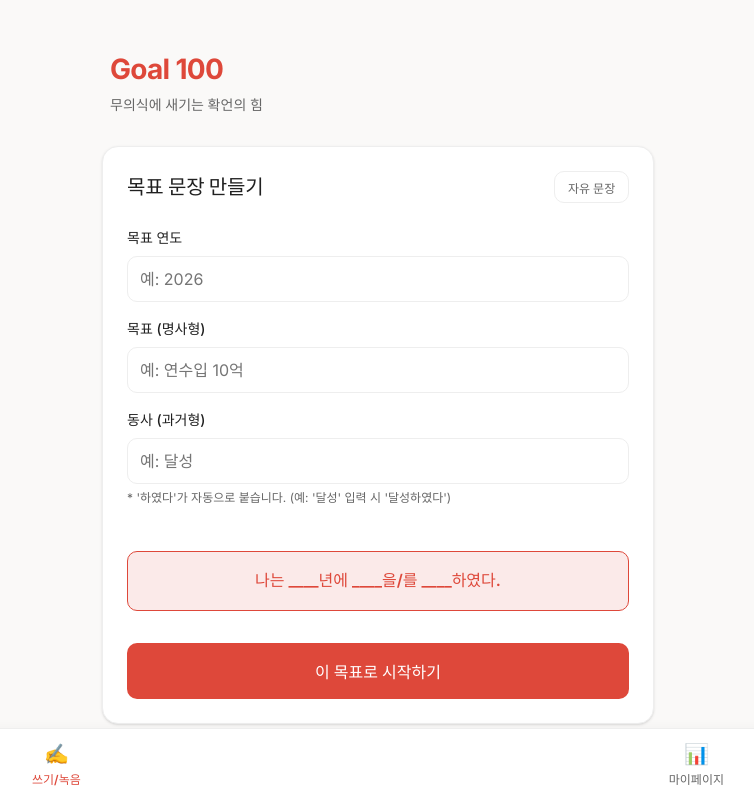
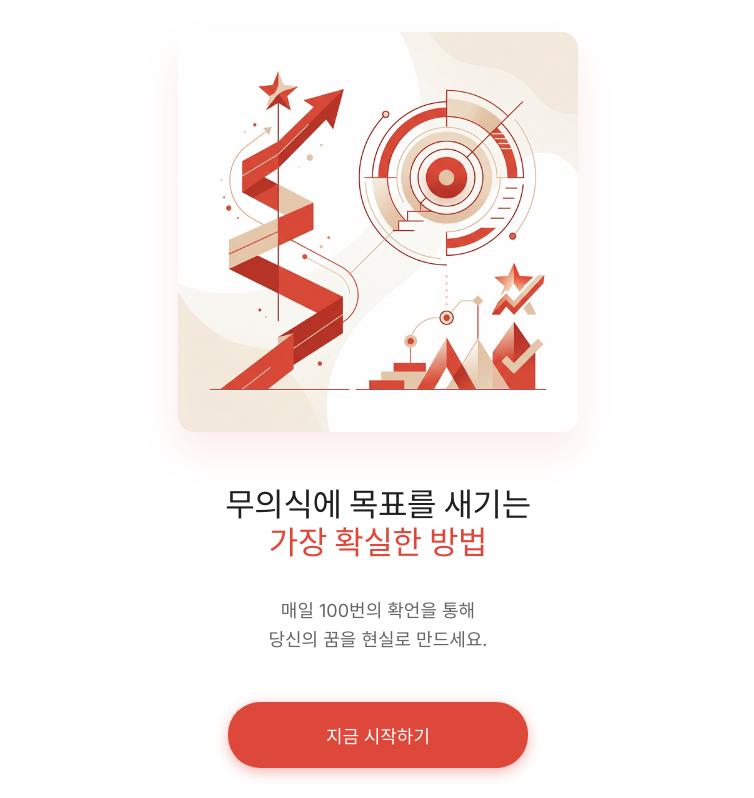
Before and after one commit to ddidddong/speak_dream, a React (Vite) app: page / in a window 1280 px wide. Shown: the top 798 px of the page, without its empty margins (262-1016 px from the left). Built offline with nearby package versions, Linux system fonts and the light colour scheme.

Commit message:
Implement Landing Launcher Page

```diff
--- a/src/App.jsx
+++ b/src/App.jsx
@@ -4,13 +4,22 @@ import GoalGenerator from './components/GoalGenerator';
 import WorkArea from './components/WorkArea';
 import MyPage from './components/MyPage';
 import Info from './components/Info';
+import LandingPage from './components/LandingPage';
 
 function App() {
   const { goal, count, stats, history, setGoal, incrementCount, resetGoal } = useGoalPersistence();
   const [view, setView] = useState('home'); // 'home' or 'mypage'
+  const [hasStarted, setHasStarted] = useState(() => {
+    // If there's already a goal, skip landing
+    return !!goal;
+  });
+
+  if (!hasStarted && !goal) {
+    return <LandingPage onStart={() => setHasStarted(true)} />;
+  }
 
   return (
-    <div className="container">
+    <div className="container" style={{ animation: 'fadeIn 0.5s ease-out' }}>
       <header style={{ padding: '2rem 1rem 1rem 1rem', display: 'flex', flexDirection: 'column', alignItems: 'flex-start' }}>
         <h1 style={{ fontSize: '1.75rem', fontWeight: 800, color: 'var(--accent)', letterSpacing: '-0.025em' }}>
           Goal 100
@@ -99,6 +108,13 @@ function App() {
       <footer style={{ marginTop: '3rem', padding: '2rem 1rem', textAlign: 'center', opacity: 0.5 }}>
         <p style={{ fontSize: '0.75rem' }}>© 2026 Goal 100. Always keep going.</p>
       </footer>
+
+      <style>{`
+        @keyframes fadeIn {
+          from { opacity: 0; }
+          to { opacity: 1; }
+        }
+      `}</style>
     </div>
   );
 }
--- /dev/null
+++ b/src/components/LandingPage.jsx
@@ -0,0 +1,77 @@
+import React from 'react';
+
+export default function LandingPage({ onStart }) {
+  return (
+    <div style={{
+      minHeight: '100vh',
+      display: 'flex',
+      flexDirection: 'column',
+      alignItems: 'center',
+      justifyContent: 'center',
+      backgroundColor: 'var(--bg-primary)',
+      padding: '2rem',
+      textAlign: 'center',
+      animation: 'fadeIn 0.8s ease-out'
+    }}>
+      <div style={{ maxWidth: '400px', width: '100%', marginBottom: '3rem' }}>
+        <img
+          src="./landing-hero.png"
+          alt="Goal 100 Hero"
+          style={{
+            width: '100%',
+            height: 'auto',
+            borderRadius: 'var(--radius-lg)',
+            boxShadow: '0 20px 40px rgba(222, 72, 58, 0.1)'
+          }}
+        />
+      </div>
+
+      <h1 style={{
+        fontSize: '2rem',
+        lineHeight: 1.2,
+        marginBottom: '1rem',
+        wordBreak: 'keep-all',
+        color: 'var(--text-primary)'
+      }}>
+        무의식에 목표를 새기는<br/>
+        <span style={{ color: 'var(--accent)' }}>가장 확실한 방법</span>
+      </h1>
+
+      <p style={{
+        fontSize: '1.125rem',
+        color: 'var(--text-secondary)',
+        marginBottom: '3rem',
+        wordBreak: 'keep-all'
+      }}>
+        매일 100번의 확언을 통해<br/>
+        당신의 꿈을 현실로 만드세요.
+      </p>
+
+      <button
+        onClick={onStart}
+        className="btn-primary"
+        style={{
+          width: '100%',
+          maxWidth: '300px',
+          padding: '1.25rem',
+          fontSize: '1.125rem',
+          boxShadow: '0 4px 14px 0 rgba(222, 72, 58, 0.39)',
+          borderRadius: '2rem'
+        }}
+      >
+        지금 시작하기
+      </button>
+
+      <footer style={{ marginTop: '4rem', opacity: 0.5, fontSize: '0.75rem' }}>
+        기록된 모든 데이터는 브라우저에 안전하게 저장됩니다.
+      </footer>
+
+      <style>{`
+        @keyframes fadeIn {
+          from { opacity: 0; transform: translateY(10px); }
+          to { opacity: 1; transform: translateY(0); }
+        }
+      `}</style>
+    </div>
+  );
+}
```
Also changed, not shown: public/landing-hero.png (added).
